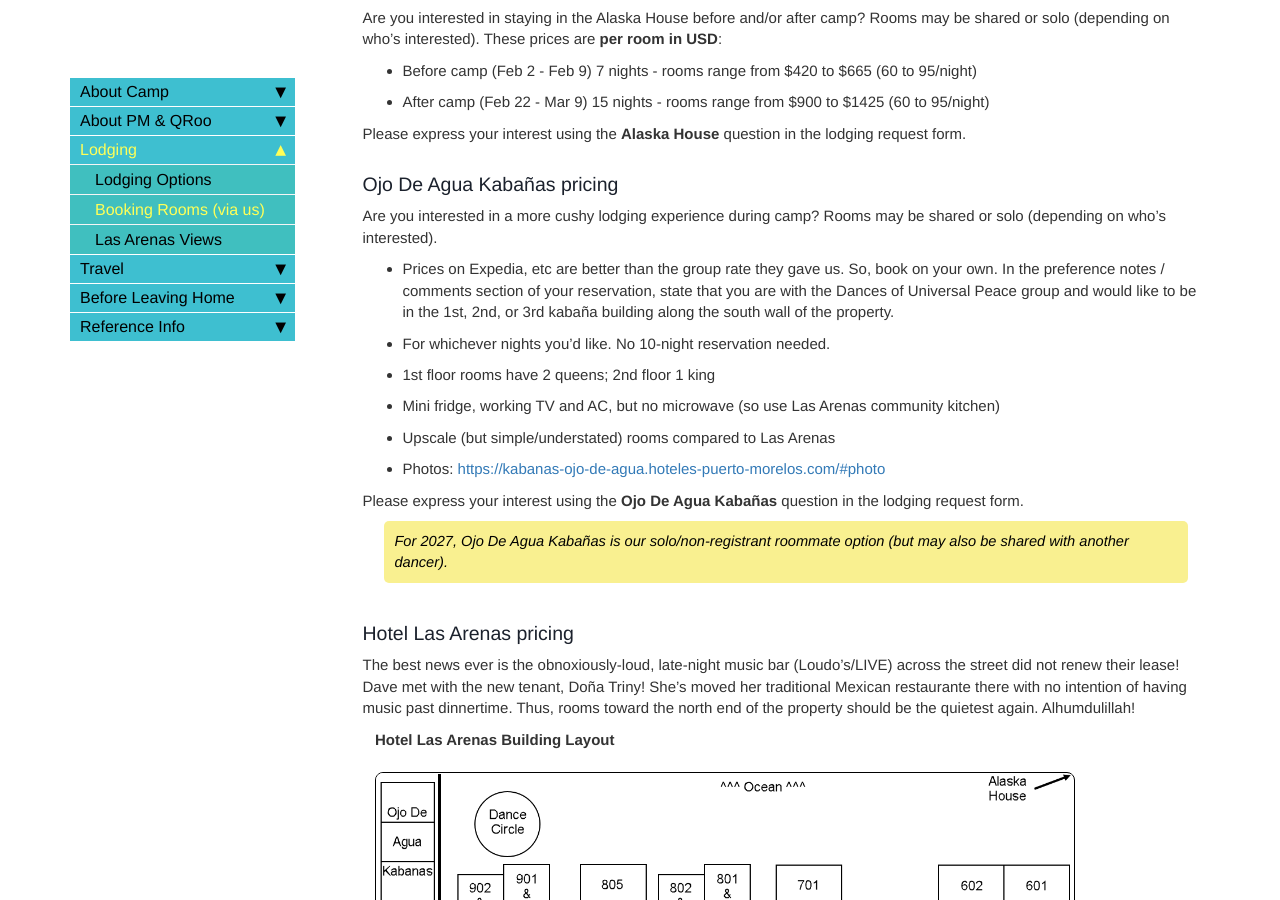
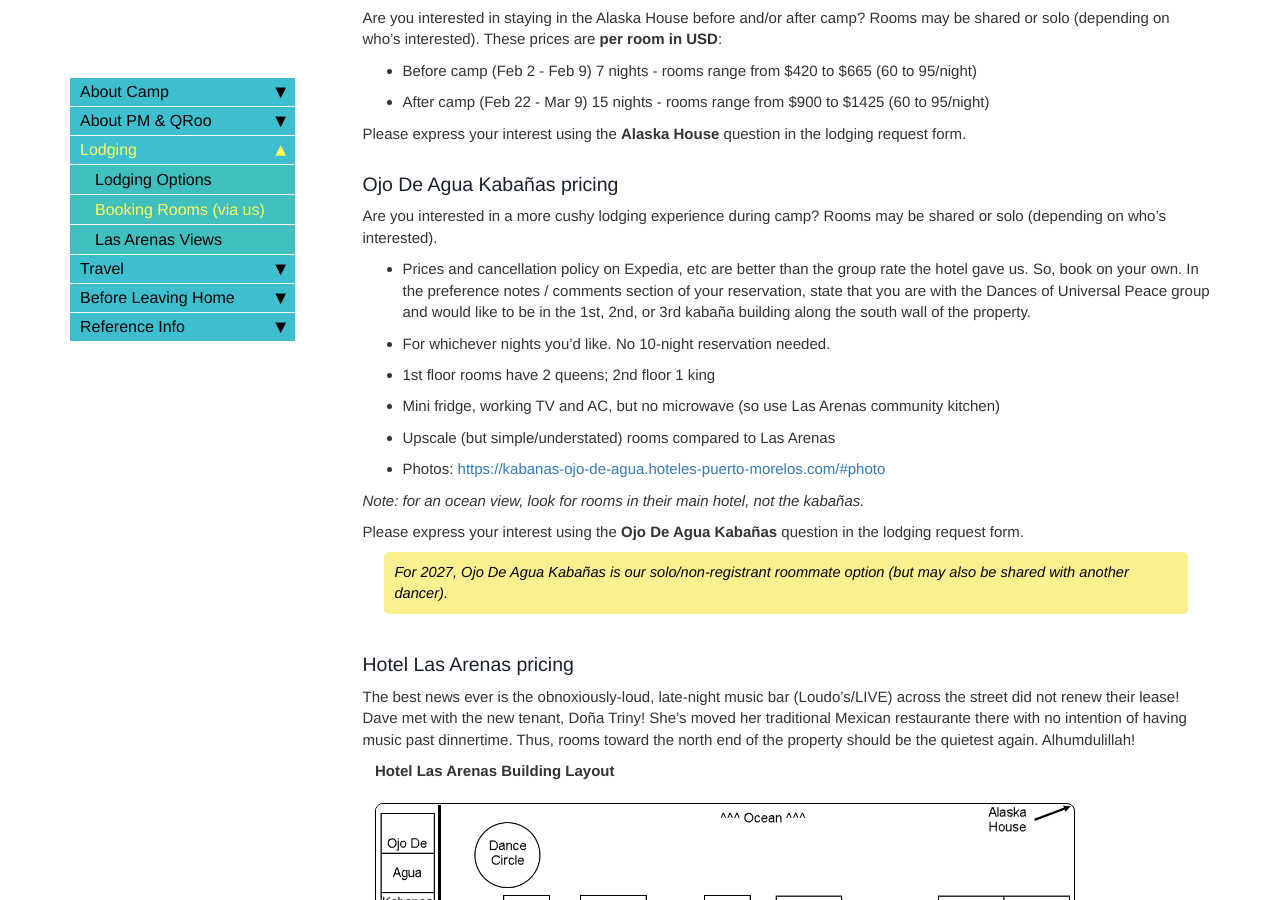
Before and after one commit to davewalker60/pmdup, a Jekyll site: the page built from pages/booking-rooms.md, in a window 1280 px wide and 900 px high, scrolled down 920 px. Built offline with Jekyll 4.4.1, drawn with Linux system fonts in a browser that asks for light colours; comment, search, counter and statistics services are not loaded.

Commit message:
better cancellation policy

```diff
--- a/pages/booking-rooms.md
+++ b/pages/booking-rooms.md
@@ -40,12 +40,14 @@ Please express your interest using the **Alaska House** question in the lodging
 
 ### Ojo De Agua Kabañas pricing
 Are you interested in a more cushy lodging experience during camp? Rooms may be shared or solo (depending on who's interested).
-* Prices on Expedia, etc are better than the group rate they gave us. So, book on your own. In the preference notes / comments section of your reservation, state that you are with the Dances of Universal Peace group and would like to be in the 1st, 2nd, or 3rd kabaña building along the south wall of the property.
+* Prices and cancellation policy on Expedia, etc are better than the group rate the hotel gave us. So, book on your own. In the preference notes / comments section of your reservation, state that you are with the Dances of Universal Peace group and would like to be in the 1st, 2nd, or 3rd kabaña building along the south wall of the property.
 * For whichever nights you'd like. No 10-night reservation needed.
 * 1st floor rooms have 2 queens; 2nd floor 1 king
 * Mini fridge, working TV and AC, but no microwave (so use Las Arenas community kitchen)
 * Upscale (but simple/understated) rooms compared to Las Arenas
 * Photos: [https://kabanas-ojo-de-agua.hoteles-puerto-morelos.com/#photo](https://kabanas-ojo-de-agua.hoteles-puerto-morelos.com/#photo){:target="_blank"}
+
+*Note: for an ocean view, look for rooms in their main hotel, not the kabañas.*
 
 Please express your interest using the **Ojo De Agua Kabañas** question in the lodging request form.
 
```
